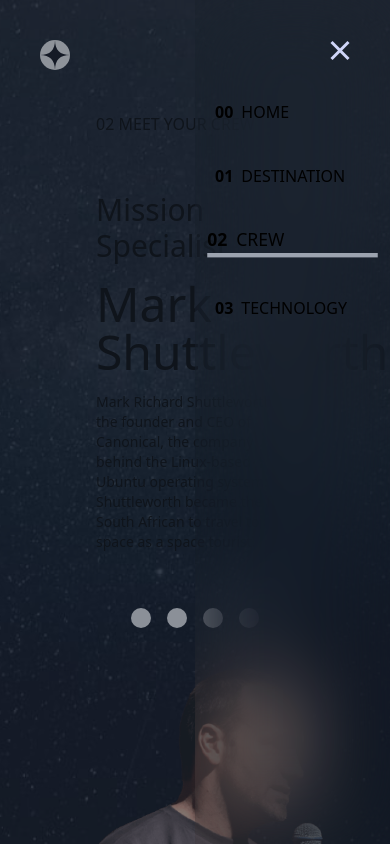
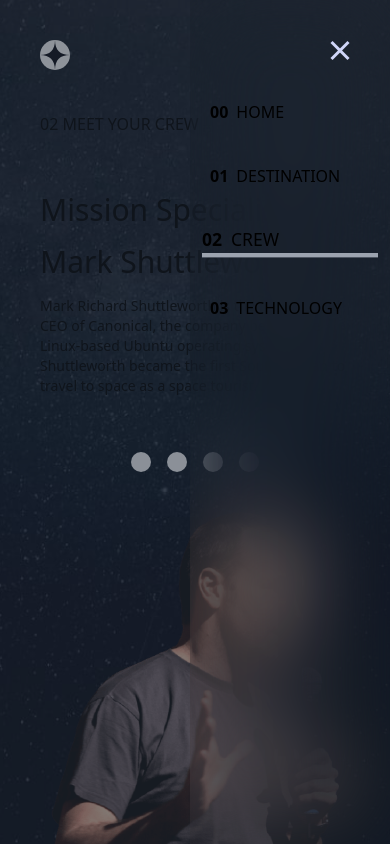
Before and after one commit to Roger2999/Space-tourist-app, a React (Vite) app: page /crew in a window 390 px wide. Both pictures are taken after a click on the button 340 px from the left and 48 px from the top of the page. Shown: the top 844 px of the page. Built offline with nearby package versions, Linux system fonts and the light colour scheme.

Commit message:
se corrige ancho de menu lateral, tamaño de texto en CrewPage en resolucion mobile

```diff
--- a/src/components/Header/HeaderMobile/HeaderMobile.tsx
+++ b/src/components/Header/HeaderMobile/HeaderMobile.tsx
@@ -20,7 +20,7 @@ export const HeaderMobile = ({ navigation, onClose, openMenu }: Props) => {
         className="overlay sm:hidden fixed bg-opacity-50 bg-gray-800 w-full h-full"
       >
         <nav
-          className={`fixed top-0 right-0 w-[200px] max-w-[50%] h-dvh backdrop-blur-2xl bg-black/5 transform transition-transform duration-500 ease ${
+          className={`fixed top-0 right-0 w-[200px] max-w-[70%] h-dvh backdrop-blur-2xl bg-black/5 transform transition-transform duration-500 ease ${
             openMenu ? "translate-x-0" : "translate-x-full"
           }`}
           onClick={handleOverlay}
--- a/src/public/pages/CrewPage/CrewPage.tsx
+++ b/src/public/pages/CrewPage/CrewPage.tsx
@@ -24,25 +24,17 @@ const CrewPage = () => {
   const [current, setCurrent] = useState<number>(0);
   //hook reutilizable para efecto de carrusel
   useInterval<crewData>(6000, current, setCurrent, setSelectCrew, crewMapData);
-  // useEffect(() => {
-  //   const interval = setInterval(() => {
-  //     setCurrent((prev) => (prev + 1) % crewMapData.length);
-  //   }, 6000);
-  //   setSelectCrew(crewMapData[current]);
-
-  //   return () => clearInterval(interval);
-  // }, [current]);
   return (
     <>
       <div className="flex flex-col gap-10 sm:flex sm:flex-row sm:justify-center sm:gap-0 bg-[url('src/assets/destination/background-destination-desktop.jpg')] bg-cover bg-center bg-no-repeat pt-28 sm:w-full sm:h-full">
-        <section className="flex-1 flex flex-col justify-around gap-14 w-full px-24 sm:gap-0">
+        <section className="flex-1 flex flex-col justify-around gap-14 w-full px-10 sm:px-24 sm:gap-0">
           <h1 className="">
             <span>02</span> MEET YOUR CREW
           </h1>
           {selectedCrew && (
             <article key={selectedCrew.role} className={`flex flex-col gap-4`}>
               <h2 className="text-3xl">{selectedCrew.role}</h2>
-              <h3 className="text-5xl">{selectedCrew.name}</h3>
+              <h3 className="text-3xl sm:text-5xl">{selectedCrew.name}</h3>
               <p className="text-sm">{selectedCrew.bio}</p>
             </article>
           )}
```
Also changed, not shown: src/hooks/useInterval.ts (+8 -4 lines), src/utils/crouselInterval.ts (added, +8 -0 lines), src/data/data.json (line endings or trailing spaces), src/data/headerData.ts (indentation only).
